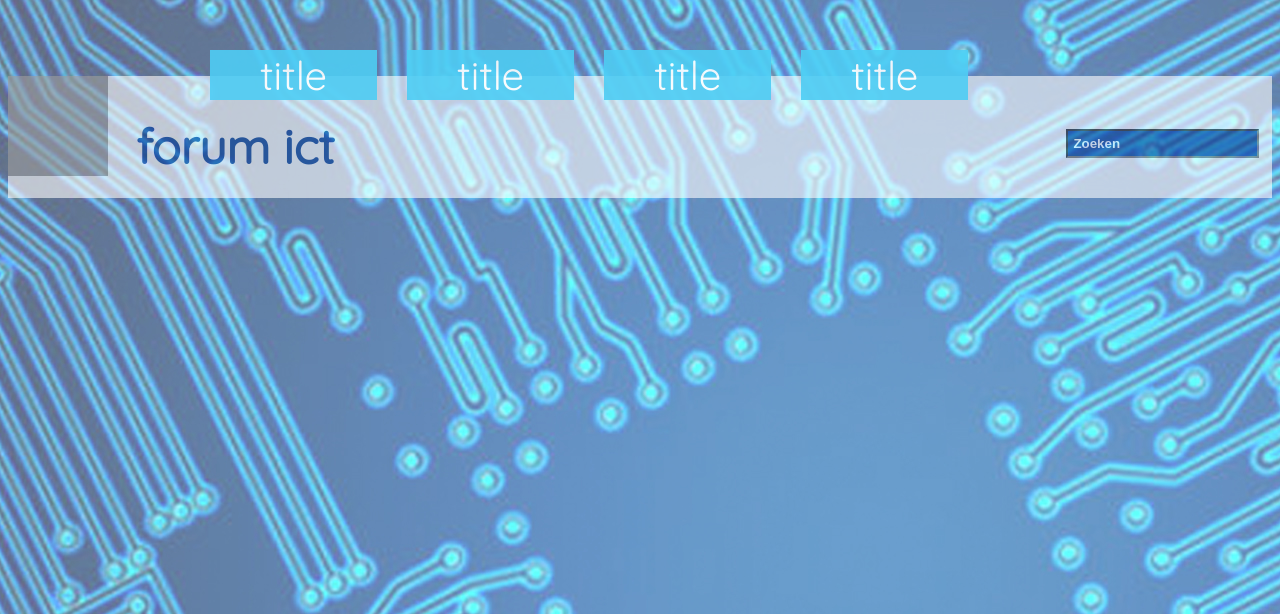
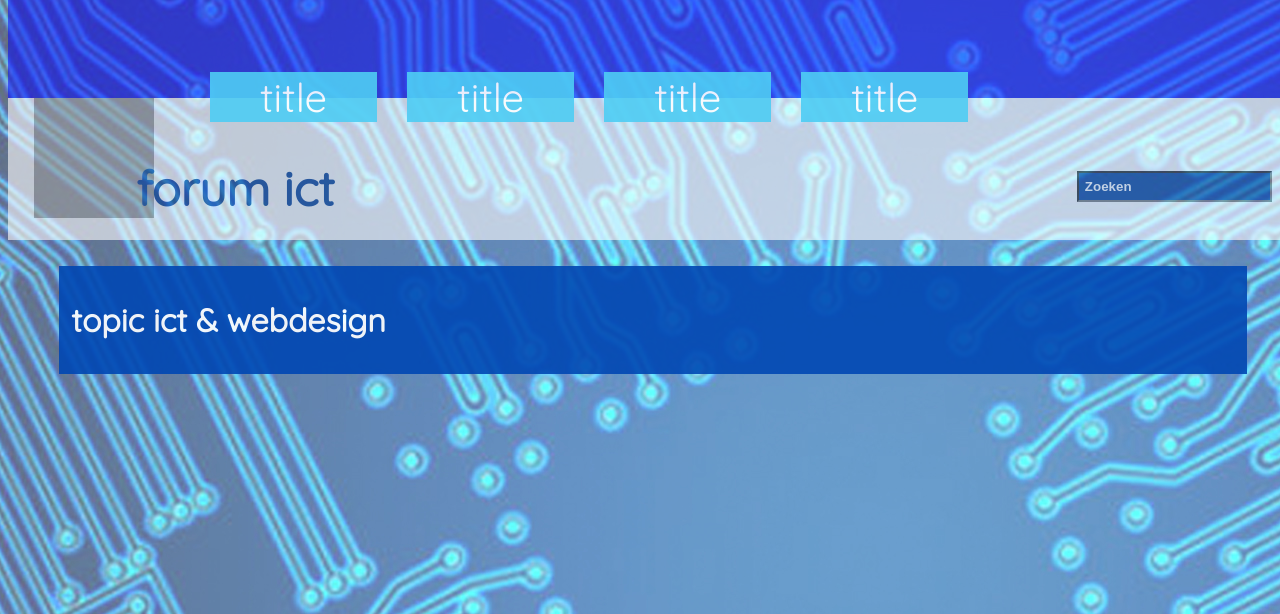
Before and after one commit to 123710/DG1-Eindopdracht, a PHP site: page /EindopdrachtDG1.html in a window 1280 px wide; the page is wider, and only the part inside the window is pictured. Shown: the top 614 px of that part. Run offline with PHP 8.4, Linux system fonts and the light colour scheme; grey boxes are pictures that could not be loaded.

Commit message:
de blauwe textblok gemaakt

```diff
--- a/EindopdrachtDG1.html
+++ b/EindopdrachtDG1.html
@@ -7,6 +7,9 @@
       <title></title>
     </head>
     <body>
+      <div class="leegDiv">
+<hr>
+      </div>
       <div class="menu">
         <a href="#">title</a>
         <a href="#">title</a>
@@ -14,14 +17,17 @@
         <a href="#">title</a>
       </div>
       <div class="DELogoDiv">
-        <img style="height:100px;width:100px;" src="C:\wamp64\www\dg1\img/logo_forum2.png" alt="">
+        <img style="height:120px;width:120px;margin-left:2%;" src="C:\wamp64\www\dg1\img/logo_forum2.png" alt="">
         <h1 class="DeLogoText">forum ict</h1>
         <form action="">
         <input type="search" value="Zoeken"><br>
+
         </form>
 
       </div>
-      <h1></h1>
+      <div class="eersteblok">
+        <h1 class="eersteBlokText">topic ict & webdesign</h1>
+      </div>
 
     </body>
   </html>
--- a/css/EindopdrachtDG1.css
+++ b/css/EindopdrachtDG1.css
@@ -1,5 +1,12 @@
 body{
   background-image:url("../img/achtergrond_forum.jpg");
+}
+.leegDiv{
+  background-color: blue;
+  opacity: .5;
+  height: 100px;
+  margin-top: -10px;
+  margin-right: -16px;
 }
 .menu{
   position: absolute;
@@ -20,6 +27,7 @@ a {
   font-family: 'Quicksand', sans-serif;
   color: white;
   background-color:#4ecdf4;
+
   text-decoration:none;
   /*padding: 10px; */
   margin: 10px
@@ -30,8 +38,7 @@ img{
 }
 .DELogoDiv{
   background-color:		#FFFFFF	;
-
-  margin-top: 6%;
+  margin-right: -1%;
   opacity: .6;
   }
   .DeLogoText{
@@ -47,8 +54,18 @@ img{
     float: right;
     font-weight: bold;
     color: white;
-    padding: 5px;
+    padding: 6px;
     background-color:#003d99;
     margin-right: 1%;
     margin-top: -4%;
   }
+.eersteblok{
+  background-color: #0047b3;
+  opacity: .9;
+  margin-top: 2vw;
+  margin-left: 4%;
+  margin-right: 2%;
+  color: white;
+  font-family: 'Quicksand', sans-serif;
+  padding:1vw;
+}
```
